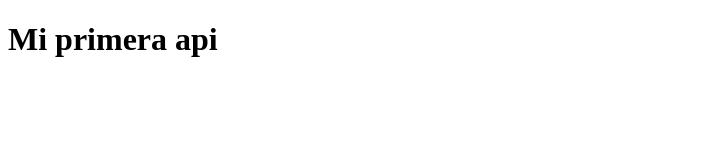
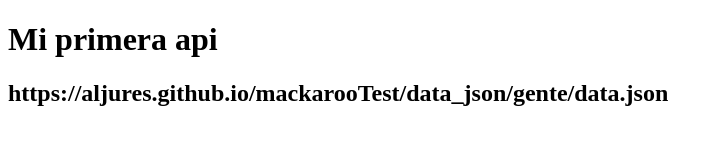
Before and after one commit to AljureS/mackarooTest, a plain HTML site: page index.html in a window 1280 px wide. Shown: the whole page, without its empty margins (0-722 px from the left). Drawn offline with Linux system fonts and the light colour scheme.

Commit message:
Link de la API

```diff
--- a/index.html
+++ b/index.html
@@ -7,5 +7,6 @@
 </head>
 <body>
     <h1>Mi primera api</h1>
+    <h2>https://aljures.github.io/mackarooTest/data_json/gente/data.json</h2>
 </body>
 </html>
```
